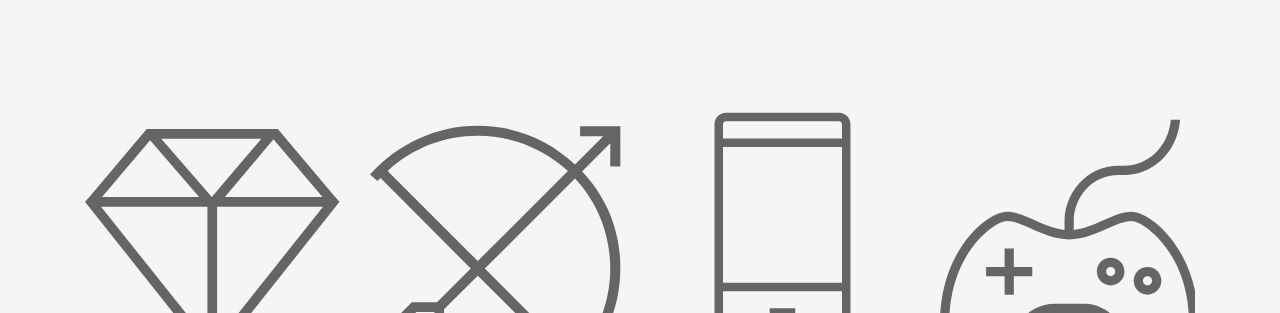
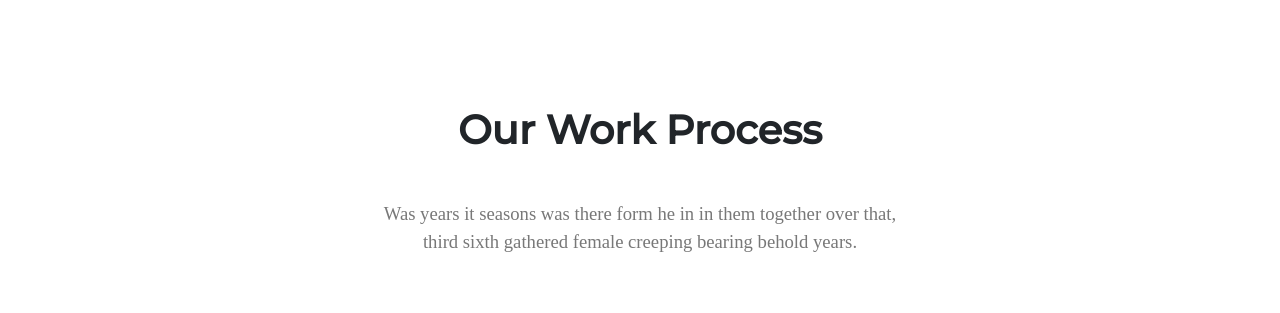
Before and after one commit to alexgul1/pet-project-team-2, a PHP site: page /work_process-services-testimonials.html in a window 1280 px wide. Shown: the top 313 px of the page. Run offline with PHP 8.4, Linux system fonts and the light colour scheme; some libraries are stand-ins or nearby versions.

Commit message:
work block

```diff
--- a/landing-page/css/work_process-services-testimonials.css
+++ b/landing-page/css/work_process-services-testimonials.css
@@ -78,3 +78,33 @@
 #testimonials-carousel{
     height: 100%;
 }
+
+.work-container{
+    padding-top: 100px;
+    background-color: #ffffff;
+    padding-bottom: 100px;
+}
+
+.work__title{
+    font-size: 30pt;
+    font-weight: bold;
+    font-family: 'Montserrat', medium, serif;
+    padding-bottom: 40px;
+}
+.work__text{
+    font-family: 'NunitoSans', regular, serif;
+    font-size: 14pt;
+    color: #787878;
+    padding-bottom: 60px;
+}
+
+.work{
+    display: flex;
+    flex-direction: column;
+    justify-content: center;
+    text-align: center;
+}
+
+.image{
+    position: absolute;
+}
--- a/landing-page/work_process-services-testimonials.html
+++ b/landing-page/work_process-services-testimonials.html
@@ -14,7 +14,21 @@
 <body>
     <div class="work-container">
         <div class="container">
-
+            <div class="work">
+                <div class="work__title">
+                    Our Work Process
+                </div>
+                <div class="row justify-content-center">
+                    <div class="col-6 work__text">
+                        Was years it seasons was there form he in in them together over that,
+                        third sixth gathered female creeping bearing behold years.
+                    </div>
+                </div>
+            </div>
+            <div class="row justify-content-center align-items-center">
+                <img class="col-12 image" src="images/cat.jpg">
+                <img class="image" src="images/services/play-button.svg">
+            </div>
         </div>
     </div>
     <div class="services-container">
@@ -111,7 +125,7 @@
         </div>
     </div>
     <div class="testimonials-container">
-        <div id="testimonials-carousel" class="carousel slide" data-ride="carousel" data-interval="2500">
+        <div id="testimonials-carousel" class="carousel slide" data-ride="carousel" data-interval="1500">
             <ol class="carousel-indicators align-items-center">
                 <li data-targe="testimonials-carousel" data-slide-to="0" class="active"></li>
                 <li data-targe="testimonials-carousel" data-slide-to="1"></li>
```
